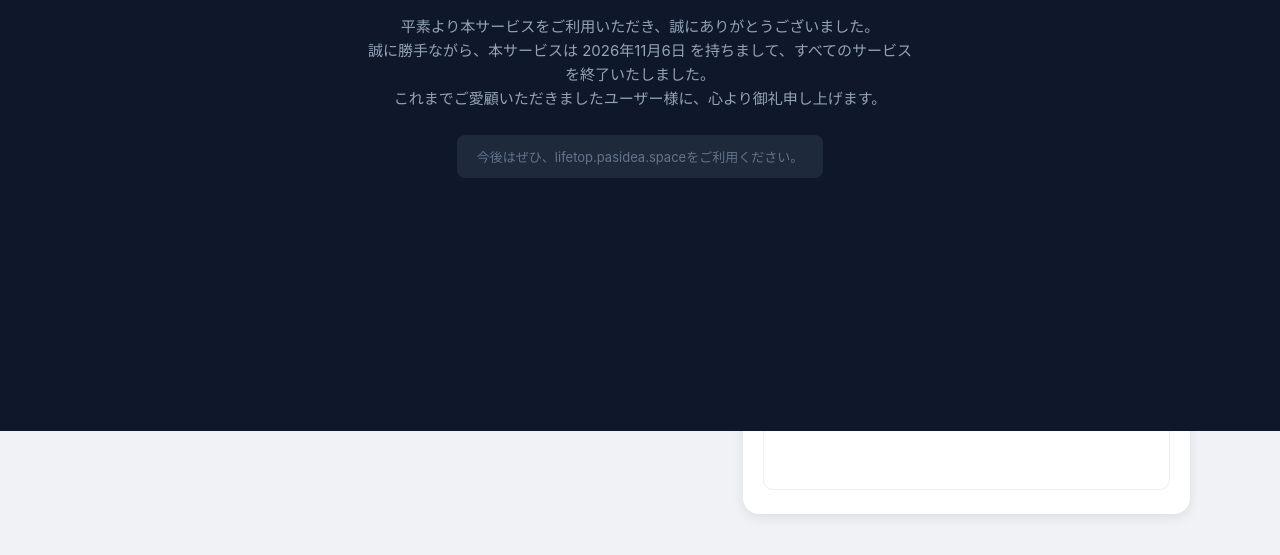
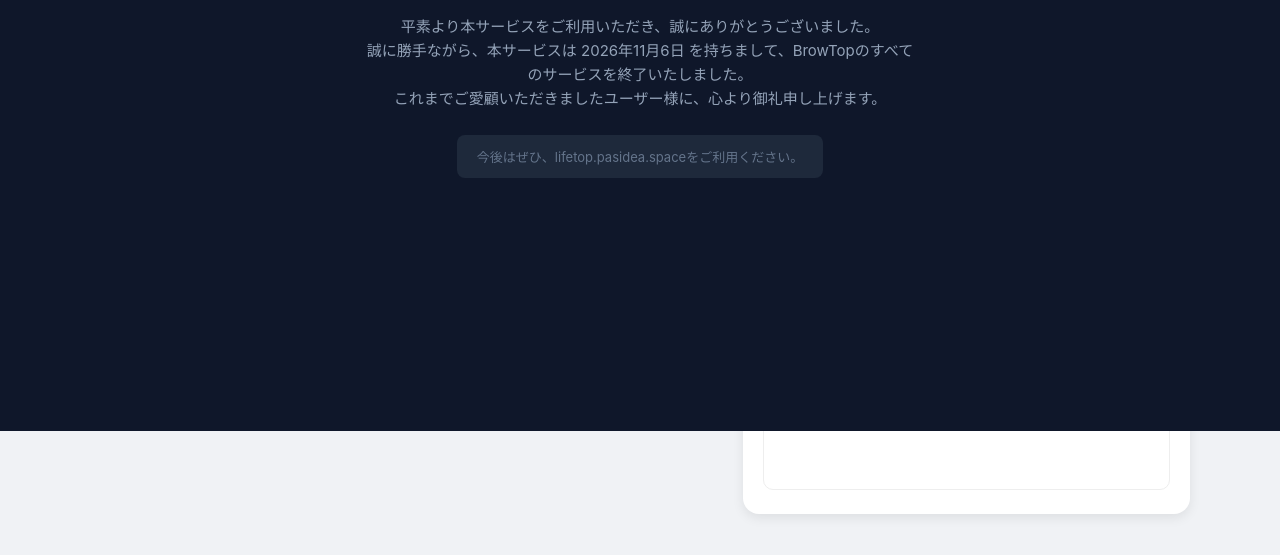
Before and after one commit to ARCHI5474/BrowTop, a plain HTML site: page index.html in a window 1280 px wide. Shown: the part 369-924 px from the top of the page. Drawn offline with Linux system fonts and the light colour scheme; no server answers; a web font is replaced by a local one.

Commit message:
Update service termination notice with company name

```diff
--- a/index.html
+++ b/index.html
@@ -19,7 +19,7 @@
     <h1 style="font-size: 24px; font-weight: bold; margin: 0 0 16px 0;">サービス終了のお知らせ</h1>
     <p style="font-size: 15px; color: #94a3b8; line-height: 1.6; margin: 0 0 24px 0;">
       平素より本サービスをご利用いただき、誠にありがとうございました。<br>
-      誠に勝手ながら、本サービスは 2026年11月6日 を持ちまして、すべてのサービスを終了いたしました。<br>
+      誠に勝手ながら、本サービスは 2026年11月6日 を持ちまして、BrowTopのすべてのサービスを終了いたしました。<br>
       これまでご愛顧いただきましたユーザー様に、心より御礼申し上げます。
     </p>
     <div style="font-size: 13px; color: #64748b; background: #1e293b; padding: 12px 20px; border-radius: 8px; display: inline-block;">
```
